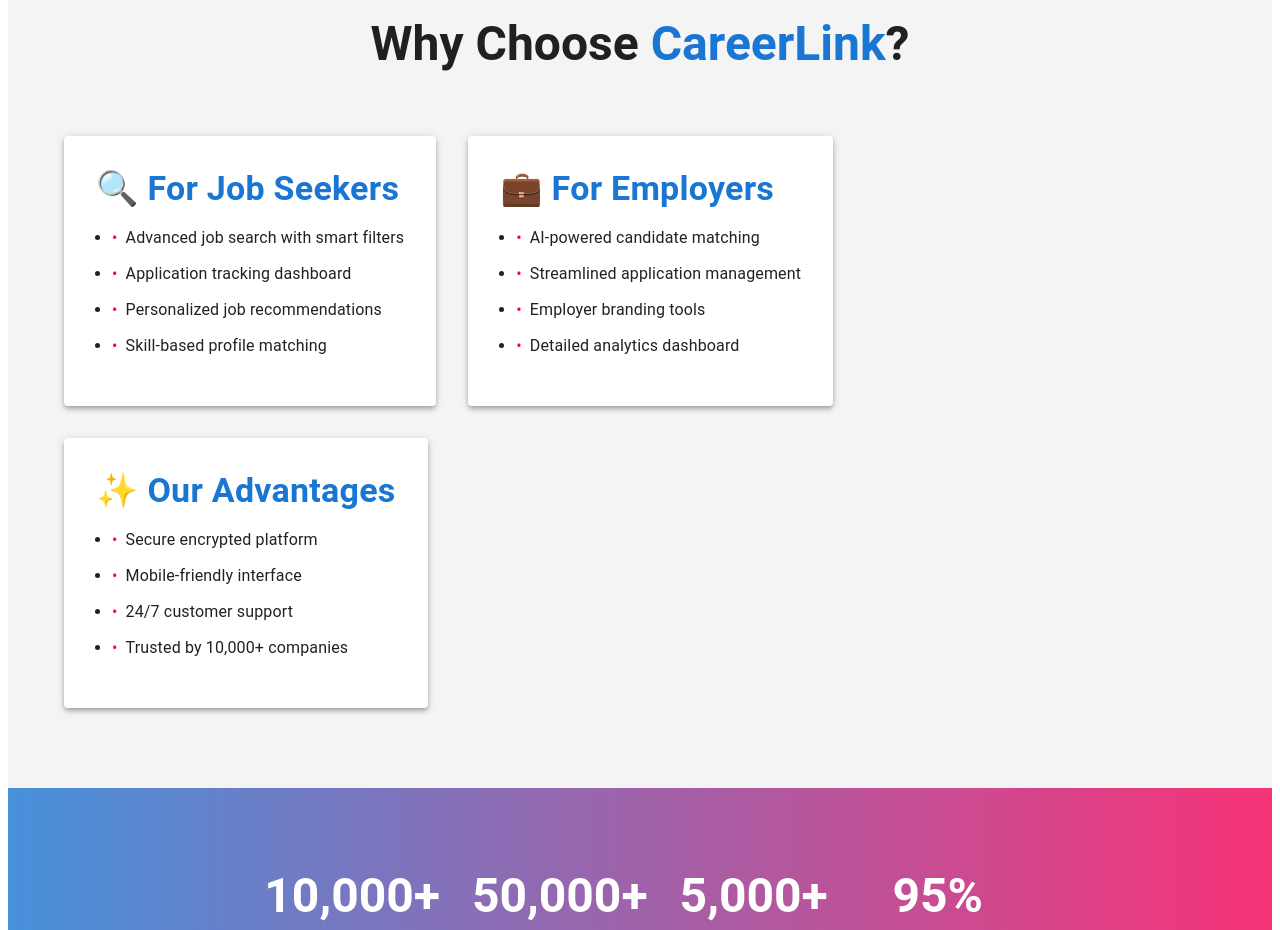
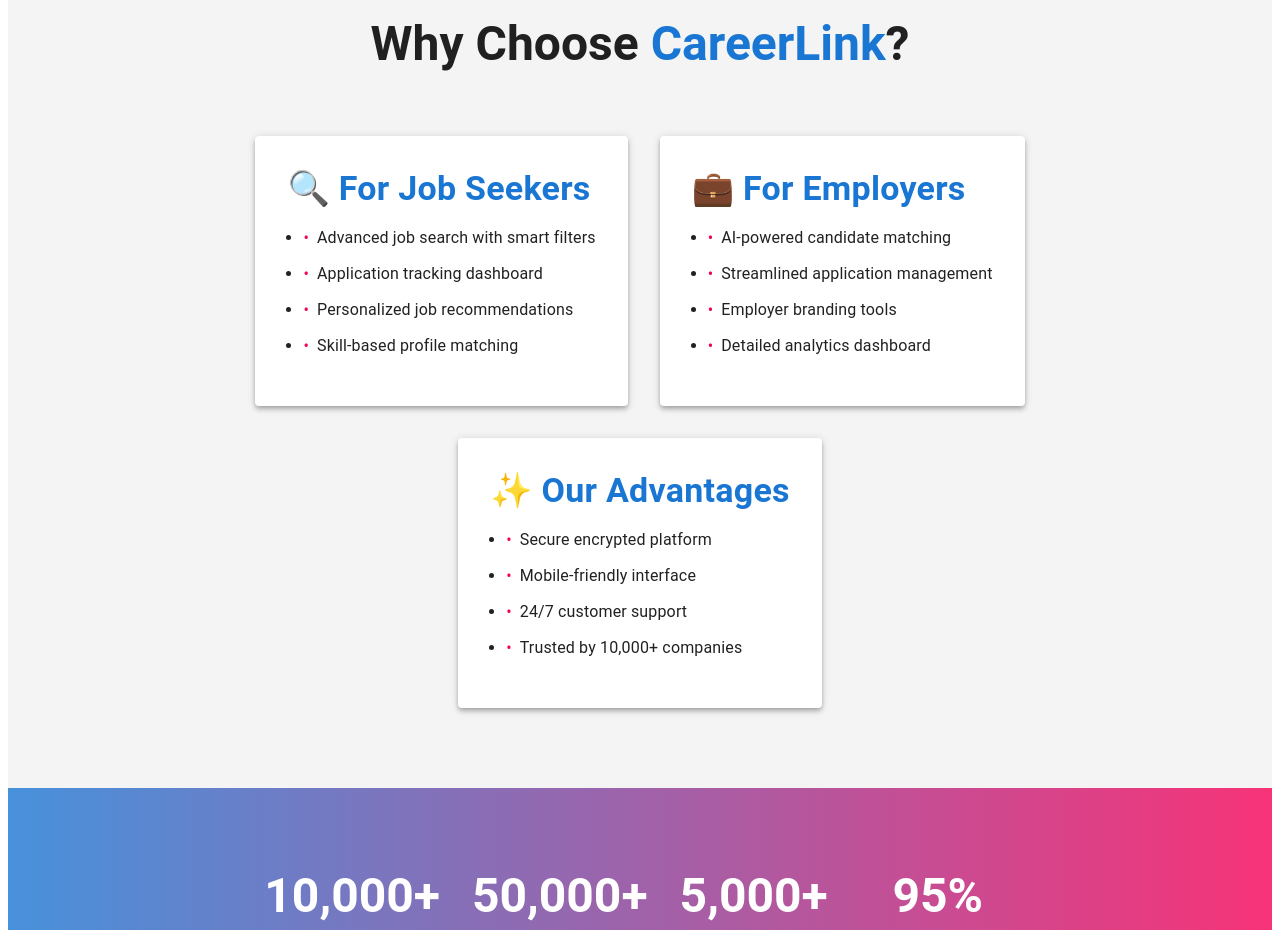
Before and after one commit to NEU-CS5610-2025-ONL-SPRING/final-project-part-2-career-link, a React (Create React App) app in the folder client/careerlink_frontend/: page / in a window 1280 px wide. Shown: the part 1000-1930 px from the top of the page. Built offline with nearby package versions, Linux system fonts and the light colour scheme; no server answers.

Commit message:
Make Home page UI changes

```diff
--- a/client/careerlink_frontend/src/components/home/Home.jsx
+++ b/client/careerlink_frontend/src/components/home/Home.jsx
@@ -99,7 +99,7 @@
                 >
                     Why Choose <span style={{ color: theme.palette.primary.main }}>CareerLink</span>?
                 </Typography>
-                <Grid container spacing={4}>
+                <Grid container spacing={4} justifyContent="center" wrap="wrap">
                     {[
                         {
                             title: "For Job Seekers",
@@ -134,7 +134,7 @@
                     ].map((feature, index) => (
                         <Grid item xs={12} md={4} key={index}>
                             <Slide direction="up" in timeout={(index + 1) * 300}>
-                                <Box>
+                <Box sx={{ minWidth: 0, flexGrow: 1 }}>
                                     <FeatureCard elevation={4}>
                                         <Typography
                                             variant="h4"
@@ -142,10 +142,10 @@
                                             gutterBottom
                                             sx={{
                                                 fontWeight: 600,
-                                                display: 'flex',
-                                                alignItems: 'center',
+                        display: "flex",
+                        alignItems: "center",
                                                 gap: 2,
-                                                color: theme.palette.primary.main
+                        color: theme.palette.primary.main,
                                             }}
                                         >
                                             {feature.icon} {feature.title}
```
